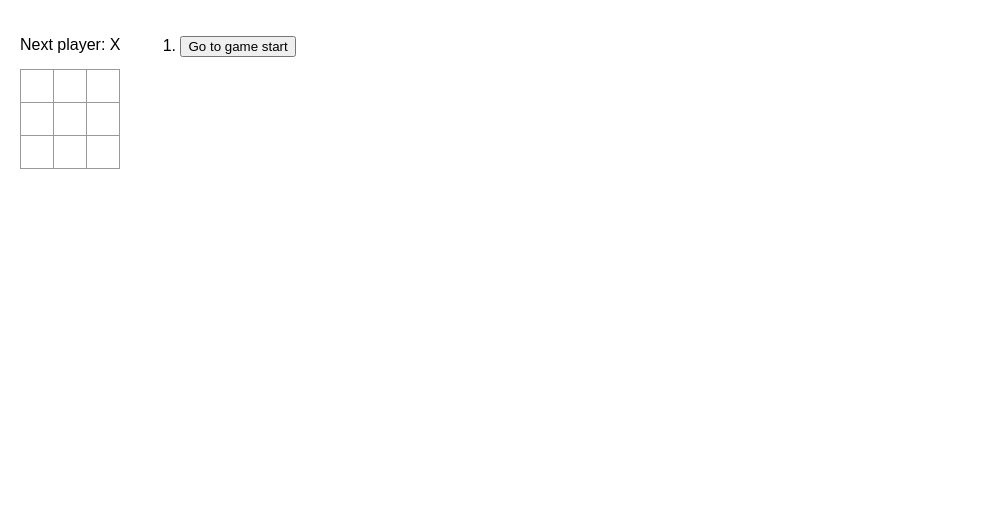
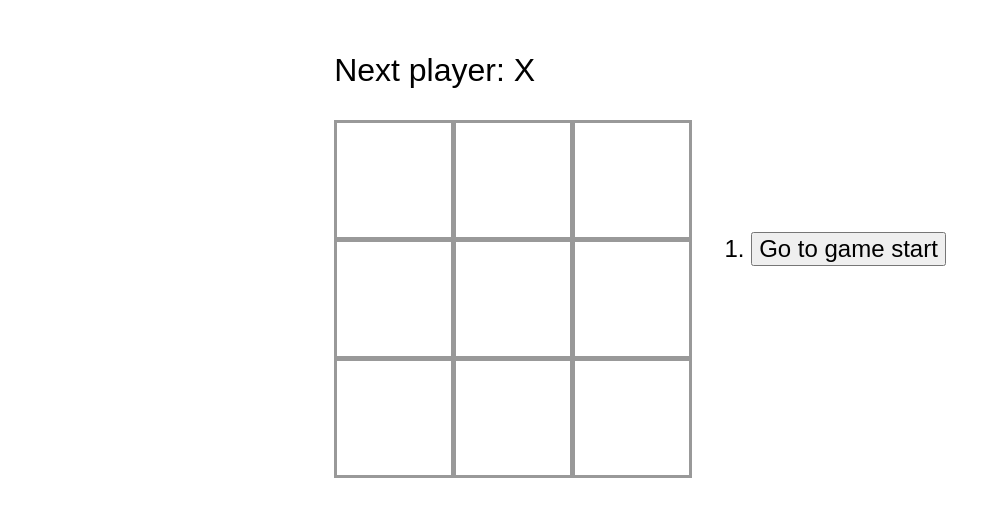
Before and after one commit to MiguelAngelGonzalesMelgar/digital-academy-tic-tac-toe-react-tutorial, a React (Create React App) app: page / in a window 1280 px wide. Shown: the top 516 px of the page, without its empty margins (0-989 px from the left). Built offline with nearby package versions, Linux system fonts and the light colour scheme.

Commit message:
styles: minor change to styles, improves UI.

```diff
--- a/src/styles.css
+++ b/src/styles.css
@@ -47,20 +47,28 @@ ul {
   padding-inline-start: 20px;
 }
 
+li {
+  font-size: 1.5rem;
+}
+
+button {
+  font-size: 1.5rem;
+}
+
 /* Game Board */
 .square {
   background: #fff;
-  border: 1px solid #999;
+  border: 3px solid #999;
   float: left;
   font-size: 24px;
   font-weight: bold;
   line-height: 34px;
-  height: 34px;
+  height: 120px;
   margin-right: -1px;
   margin-top: -1px;
   padding: 0;
   text-align: center;
-  width: 34px;
+  width: 120px;
 }
 
 .board-row:after {
@@ -71,10 +79,13 @@ ul {
 
 .status {
   margin-bottom: 10px;
+  font-size: 2rem;
 }
 .game {
   display: flex;
   flex-direction: row;
+  justify-content: center;
+  align-items: center;
 }
 
 .game-info {
```
